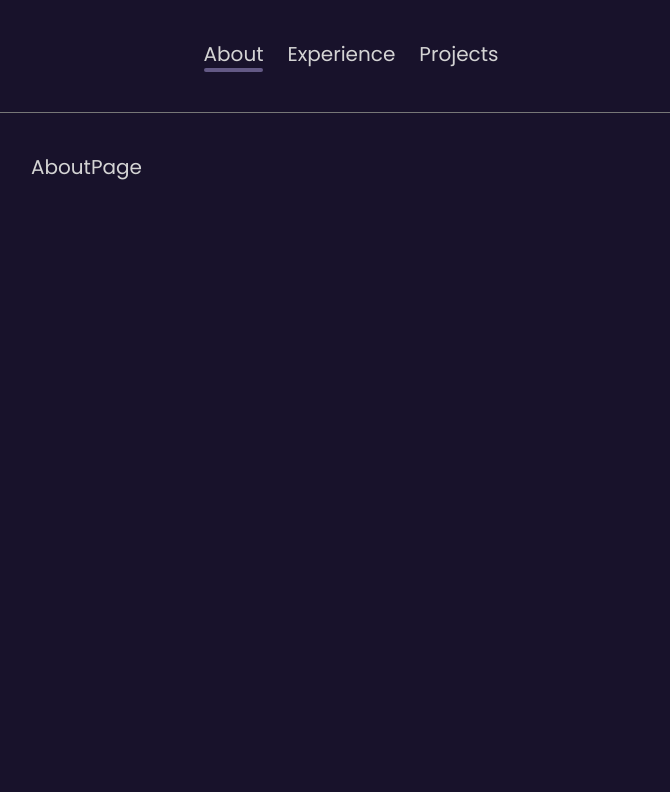
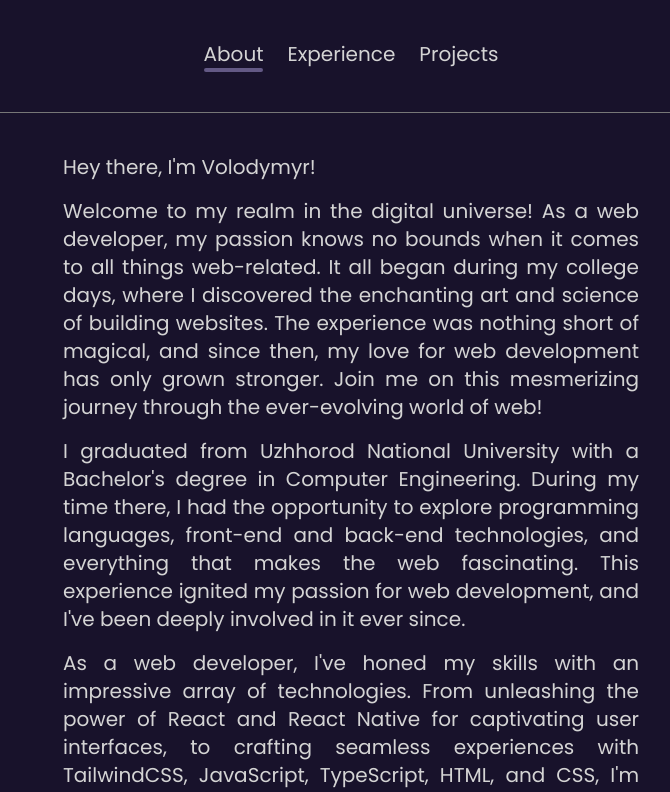
Before and after one commit to linch433/portfolio, a React (Vite) app: page / in a window 1280 px wide. Shown: the top 792 px of the page, without its empty margins (289-959 px from the left). Built offline with nearby package versions, Linux system fonts and the light colour scheme.

Commit message:
Add AboutPage information

```diff
--- a/src/app/layout/Layout.tsx
+++ b/src/app/layout/Layout.tsx
@@ -14,12 +14,14 @@ const Layout = ({ children }: Layout_T) => {
       <Divider />
       <div
         className={clsx(
-          'h-[calc(100vh-9.55rem)]',
+          'min-h-[calc(100vh-9.55rem)]',
           'bg-primary-navy text-primary-light-grey',
           'flex justify-center',
         )}
       >
-        <div className="w-full md:w-[50%]">{children}</div>
+        <div className="w-full flex md:w-[60%] lg:w-[45%] mb-10">
+          {children}
+        </div>
       </div>
     </div>
   );
--- a/src/index.css
+++ b/src/index.css
@@ -5,3 +5,8 @@
 @tailwind base;
 @tailwind components;
 @tailwind utilities;
+
+/* Always change if main color on tailwind.config changed */
+body {
+    background-color: #18122B;
+}
--- a/src/pages/About/AboutPage.tsx
+++ b/src/pages/About/AboutPage.tsx
@@ -1,7 +1,16 @@
 import MotionContainer from '@/components/MotionContainer.tsx';
+import { aboutMockData } from '@/utils/aboutMockData.ts';
 
 const AboutPage = () => {
-  return <MotionContainer>AboutPage</MotionContainer>;
+  const { headingMessage, greetingMessage, skills, graduation } = aboutMockData;
+  return (
+    <MotionContainer>
+      <div>{greetingMessage}</div>
+      <div className="text-justify mt-4">{headingMessage}</div>
+      <div className="text-justify mt-4">{graduation}</div>
+      <div className="text-justify mt-4">{skills}</div>
+    </MotionContainer>
+  );
 };
 
 export default AboutPage;
--- /dev/null
+++ b/src/utils/aboutMockData.ts
@@ -0,0 +1,16 @@
+type MockAboutPageData_T = {
+  greetingMessage: string;
+  headingMessage: string;
+  graduation: string;
+  skills: string;
+};
+
+export const aboutMockData: MockAboutPageData_T = {
+  greetingMessage: "Hey there, I'm Volodymyr!",
+  headingMessage:
+    'Welcome to my realm in the digital universe! As a web developer, my passion knows no bounds when it comes to all things web-related. It all began during my college days, where I discovered the enchanting art and science of building websites. The experience was nothing short of magical, and since then, my love for web development has only grown stronger. Join me on this mesmerizing journey through the ever-evolving world of web!',
+  graduation:
+    "I graduated from Uzhhorod National University with a Bachelor's degree in Computer Engineering. During my time there, I had the opportunity to explore programming languages, front-end and back-end technologies, and everything that makes the web fascinating. This experience ignited my passion for web development, and I've been deeply involved in it ever since.",
+  skills:
+    "As a web developer, I've honed my skills with an impressive array of technologies. From unleashing the power of React and React Native for captivating user interfaces, to crafting seamless experiences with TailwindCSS, JavaScript, TypeScript, HTML, and CSS, I'm fully armed to bring your digital visions to life. I excel at building efficient and dynamic front-end applications using these technologies, and my proficiency in JavaScript and TypeScript allows me to create clean and maintainable code. With this versatile toolkit, I'm ready to tackle any web development challenge that comes my way.",
+};
```
Also changed, not shown: src/assets/my-photo.jpeg (added).
